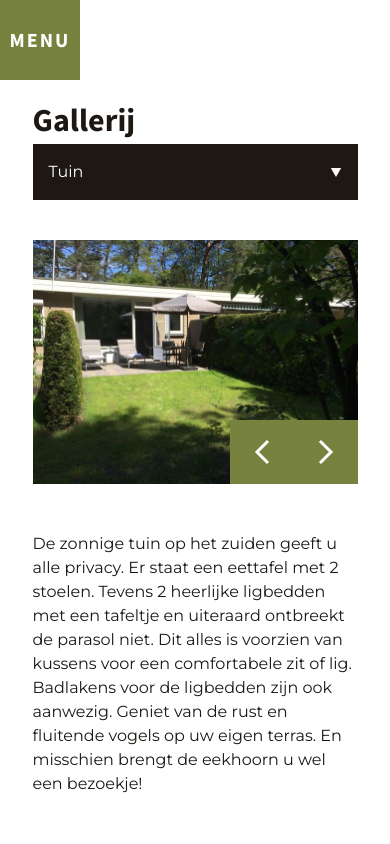
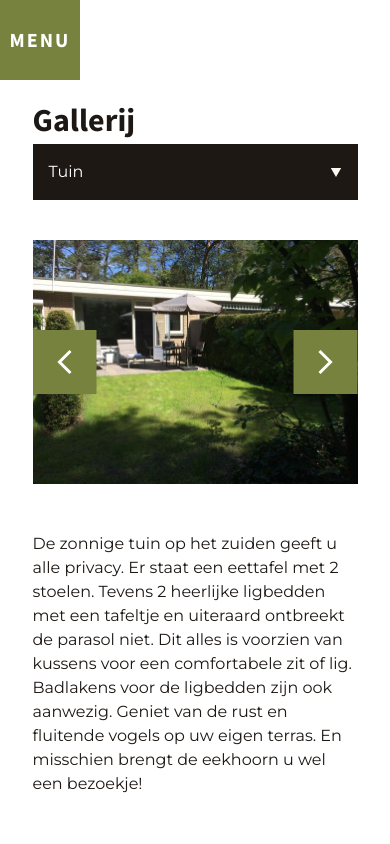
Before and after one commit to RammahKarpous/bungalow-mussen-nest, a React (Create React App) app: page /gallerij/tuin in a window 390 px wide. Shown: the top 844 px of the page. Built offline with nearby package versions, Linux system fonts and the light colour scheme.

Commit message:
Changed the placement of the arrows on small screens

```diff
--- a/src/components/Slideshow.jsx
+++ b/src/components/Slideshow.jsx
@@ -38,7 +38,7 @@ const Slideshow = ({ images }) => {
                 </SwiperSlide>
             ))}
 
-            <div className="absolute flex right-0 bottom-0 z-20">
+            <div className="absolute flex justify-between md:justify-end md:right-0 md:bottom-0 z-20 w-full top-1/2 left-1/2 transform -translate-y-1/2 -translate-x-1/2 md:-translate-y-0 md:-translate-x-0">
                 <div
                     ref={prevRef}
                     className="cursor-pointer text-white bg-green-100 hover:bg-green-200 w-16 h-16 flex items-center justify-center transition">
```
